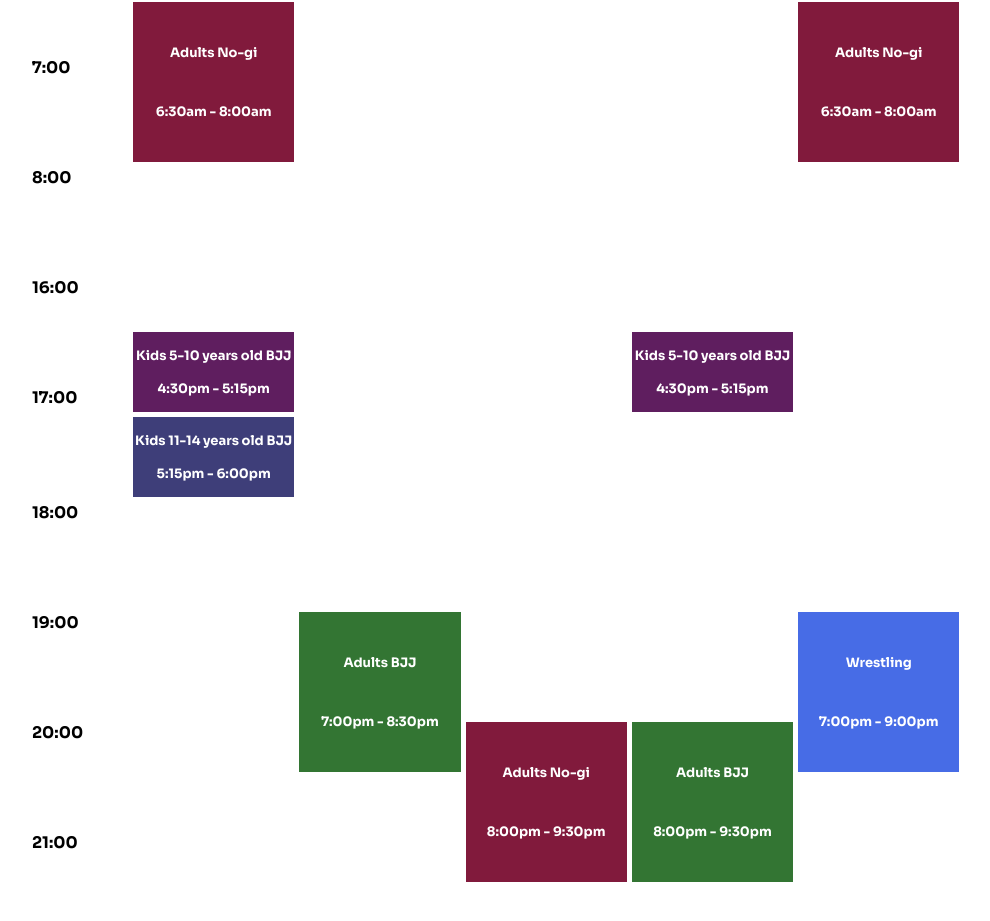
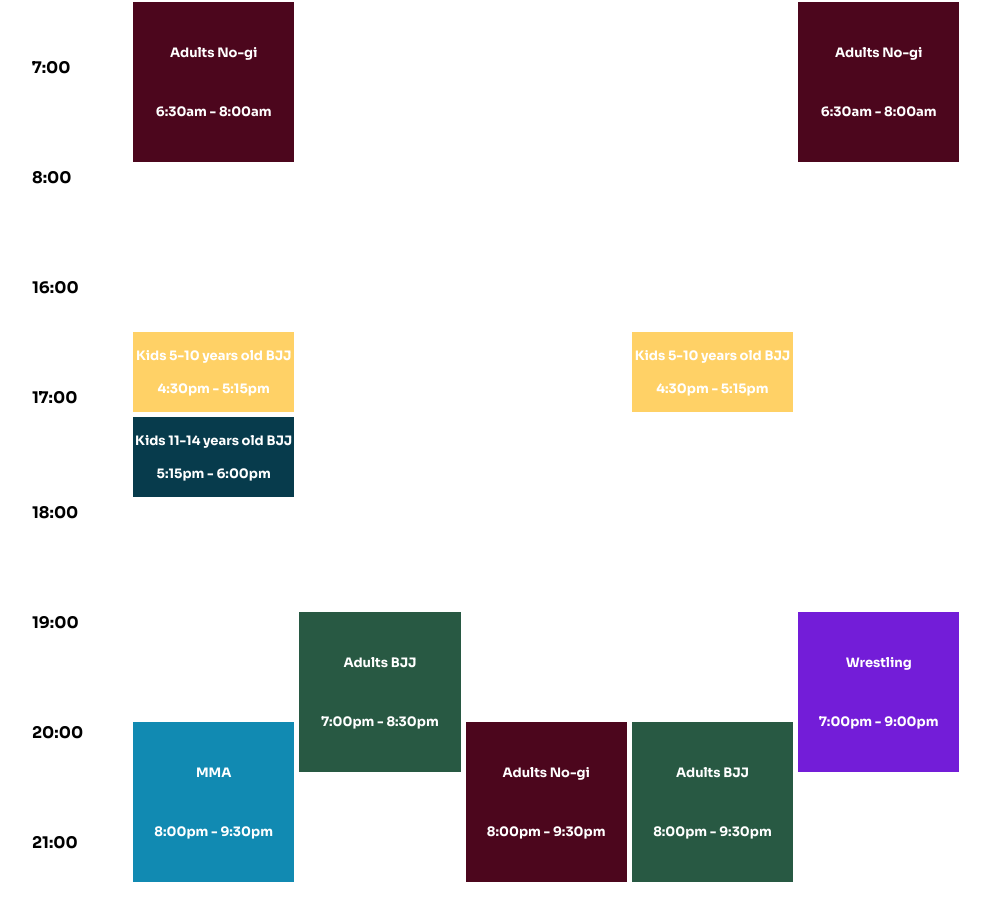
Before and after one commit to Petemc121/silverbacks-mma, a React (Create React App) app: page /schedule in a window 1280 px wide. Shown: the part 963-1884 px from the top of the page, without its empty margins (160-1150 px from the left). Built offline with nearby package versions, Linux system fonts and the light colour scheme.

Commit message:
uptated animations and schedule styling. added button functionality

```diff
--- a/src/App.css
+++ b/src/App.css
@@ -734,38 +734,62 @@ p {
 }
 
 .nogi {
-  background-color: rgb(129, 26, 60);
+  background-color: #4c061d;
   grid-row: time-0630 / time-0800;
 }
 
 .nogiEvening {
-  background-color: rgb(129, 26, 60);
+  background-color: #4c061d;
   grid-row: time-2000 / time-2130;
 }
 
 .gi {
-  background-color: rgb(51, 117, 51);
+  background-color: #285943;
   grid-row: time-2000 / time-2130;
 }
 
 .gi-early {
-  background-color: rgb(51, 117, 51);
+  background-color: #285943;
   grid-row: time-1900 / time-2030;
 }
 
 .kids {
-  background-color: rgb(95, 30, 95);
+  background-color: #ffd166;
   grid-row: time-1630/time-1715;
 }
 
 .teens {
-  background-color: rgb(62, 62, 121);
+  background-color: #073b4c;
   grid-row: time-1715/time-1800;
 }
 
 .wrestling {
+  background-color: #731dd8;
+  grid-row: time-1900 / time-2030;
+}
+
+.mma {
+  background-color: #118ab2;
+  grid-row: time-2000/time-2130;
+}
+
+.kids-clicked {
+  background-color: rgb(95, 30, 95);
+}
+.teens-clicked {
+  background-color: rgb(62, 62, 121);
+}
+.nogi-clicked {
+  background-color: rgb(129, 26, 60);
+}
+.gi-clicked {
+  background-color: rgb(51, 117, 51);
+}
+.wrestling-clicked {
   background-color: rgb(71, 108, 230);
-  grid-row: time-1900 / time-2030;
+}
+
+.mma-clicked {
 }
 
 .monday {
@@ -842,16 +866,15 @@ p {
 
 @keyframes slideup {
   from {
-    transform: translateY(0px);
+    top: 100px;
     opacity: 0;
   }
   to {
-    transform: translateY(-100px);
+    top: 0px;
     opacity: 1;
   }
 }
 
-@media (prefers-reduced-motion: no-preference) {
 .instructorDescription-animation {
   animation: slideleft 1s forwards;
 }
@@ -867,4 +890,7 @@ p {
 .animation {
   animation: slideup 1s forwards;
 }
+
+.animation:hover {
+  transform: scale(1.05);
 }
--- a/src/components/HeroImage.tsx
+++ b/src/components/HeroImage.tsx
@@ -1,5 +1,6 @@
 import React from "react";
 import { useCallback } from "react";
+import { Link } from "react-router-dom";
 
 interface HeroImageInput {
   heroImage: {
@@ -12,6 +13,7 @@ interface HeroImageInput {
     paragraph: string;
     button: boolean;
     buttonText: string;
+    buttonLink: string;
     imageContainerID: string;
     imageContainerContent: string;
   };
@@ -57,6 +59,7 @@ export default function SliderImg({
       <div ref={text} id={heroImage.textID} className="imageText">
         <h1>{heroImage.heading}</h1>
         <p>{heroImage.paragraph}</p>
+        <Link className="links" to={heroImage.buttonLink}>
           <button
             style={{ display: heroImage.button ? "block" : "none" }}
             className="buttons onBlackButtons"
@@ -64,6 +67,7 @@ export default function SliderImg({
           >
             {heroImage.buttonText}
           </button>
+        </Link>
       </div>
       <div
         className={
--- a/src/components/HeroImages.tsx
+++ b/src/components/HeroImages.tsx
@@ -12,6 +12,7 @@ interface sliderImagesInput {
     paragraph: string;
     button: boolean;
     buttonText: string;
+    buttonLink: string;
     imageContainerID: string;
     imageContainerContent: string;
   }[];
--- a/src/components/Session.tsx
+++ b/src/components/Session.tsx
@@ -8,13 +8,18 @@ interface sessionInput {
     title: string;
     time: string;
   };
+  onClick: any;
 }
 
-export default function Session({ session }: sessionInput) {
+export default function Session({ session, onClick }: sessionInput) {
   const { ref, inView } = useInView();
 
   return (
-    <div ref={ref} className={inView ? session.animationClass : session.class}>
+    <div
+      onClick={onClick}
+      ref={ref}
+      className={inView ? session.animationClass : session.class}
+    >
       <h4 className="session-title">{session.title}</h4>
       <span className="session-time">{session.time}</span>
     </div>
--- a/src/components/Slider.tsx
+++ b/src/components/Slider.tsx
@@ -18,9 +18,10 @@ export default function Slider() {
       textID: "welcome",
       heading: "WELCOME TO SILVERBACKS",
       paragraph:
-        "Join the family, and become part of one of the leading jiujitsu and MMA gyms in Kent!",
-      button: true,
+        "Drop in for your first free class, and become part of one of the leading jiujitsu and MMA gyms in Kent!",
+      button: false,
       buttonText: "Start Now!",
+      buttonLink: "",
       imageContainerID: "",
       imageContainerContent: "center",
     },
@@ -32,9 +33,10 @@ export default function Slider() {
       textID: "family",
       heading: "We're not a team, we're a family",
       paragraph:
-        "Join the family, and become part of one of the leading jiujitsu and MMA gyms in Kent!",
+        "A growing family too! With over 200 members, we'll soon be expanding to an even bigger gym that can host classes of up to 100 people!",
       button: false,
       buttonText: "",
+      buttonLink: "",
       imageContainerID: "",
       imageContainerContent: "flex-start",
     },
@@ -48,6 +50,7 @@ export default function Slider() {
       paragraph: "Brush up on your striking every monday with our MMA classes.",
       button: true,
       buttonText: "Learn More",
+      buttonLink: "/schedule",
       imageContainerID: "",
       imageContainerContent: "flex-start",
     },
@@ -58,9 +61,11 @@ export default function Slider() {
       imageID: "",
       textID: "kids",
       heading: "KIDS WELCOME!",
-      paragraph: "Check out our frequent schedule for kids jiujitsu classes.",
+      paragraph:
+        "We have classes for both young kids, and teens to help start their jiujitsu journey.",
       button: true,
       buttonText: "Learn More",
+      buttonLink: "/schedule",
       imageContainerID: "",
       imageContainerContent: "flex-start",
     },
@@ -74,6 +79,7 @@ export default function Slider() {
       paragraph: "Silverbacks caters to both gi and no gi!",
       button: true,
       buttonText: "Learn More",
+      buttonLink: "/schedule",
       imageContainerID: "",
       imageContainerContent: "flex-start",
     },
--- a/src/pages/About.tsx
+++ b/src/pages/About.tsx
@@ -22,6 +22,7 @@ We are a team with a lot of passion that can be seen by the talent that represen
 We have beginners, advanced and kids classes for Brazilian Jiu Jitsu. Our MMA classes integrate wrestling, Muay Thai, boxing and NoGi Jiu Jitsu, which are all key aspects of Mixed Martial Arts. Silverbacks MMA has something to offer everyone, whether you're a novice or seasoned professional, you will be welcomed to the family.`,
     button: false,
     buttonText: "",
+    buttonLink: "",
     imageContainerID: "aboutImageContainer",
     imageContainerContent: "center",
   };
--- a/src/pages/Gallery.tsx
+++ b/src/pages/Gallery.tsx
@@ -18,6 +18,7 @@ export default function Gallery() {
     paragraph: ``,
     button: false,
     buttonText: "",
+    buttonLink: "",
     imageContainerID: "aboutImageContainer",
     imageContainerContent: "center",
   };
--- a/src/pages/Location.tsx
+++ b/src/pages/Location.tsx
@@ -21,6 +21,7 @@ export default function Location() {
     paragraph: ``,
     button: false,
     buttonText: "",
+    buttonLink: "",
     imageContainerID: "aboutImageContainer",
     imageContainerContent: "center",
   };
--- a/src/pages/Schedule.tsx
+++ b/src/pages/Schedule.tsx
@@ -2,8 +2,20 @@ import Header from "../components/Header";
 import HeroImage from "../components/HeroImage";
 import warmups from "../images/warmups.png";
 import Session from "../components/Session";
+import { useState } from "react";
 
 export default function Schedule() {
+  const [sessionClicked, setSessionClicked] = useState("none");
+
+  const onSessionClick = (e: any) => {
+    e.target.style.top = "50%";
+    e.target.style.left = "50%";
+  };
+
+  const resetSession = () => {
+    setSessionClicked("none");
+  };
+
   const imgProps = {
     id: 1,
     src: warmups,
@@ -14,6 +26,7 @@ export default function Schedule() {
     paragraph: ``,
     button: false,
     buttonText: "",
+    buttonLink: "",
     imageContainerID: "aboutImageContainer",
     imageContainerContent: "center",
   };
@@ -145,9 +158,16 @@ export default function Schedule() {
           <div className="days friday">Friday</div>
 
           {sessions.map((session) => {
-            return <Session session={session} />;
+            return <Session onClick={onSessionClick} session={session} />;
           })}
         </div>
+      </div>
+
+      <div
+        style={{ display: sessionClicked !== "none" ? "flex" : "none" }}
+        id="gallerySliderContainer"
+      >
+        <div onClick={resetSession} id={"gallerySlideImageBackground"}></div>
       </div>
     </div>
   );
```
Lines whose indentation alone changed are shown as unchanged.
